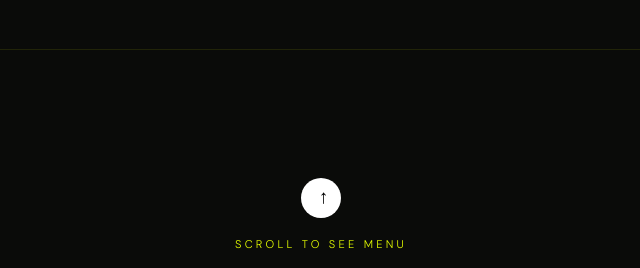
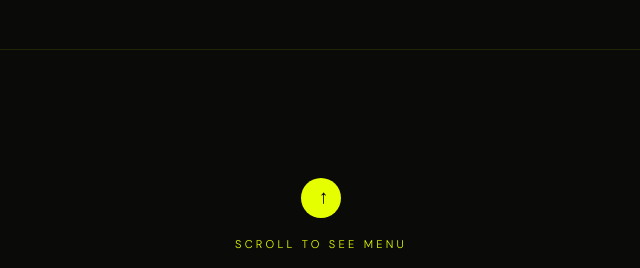
Before and after one commit to LuminaEnvision/khaimalanding, a plain HTML site: page menu.html in a window 1280 px wide. Shown: the part 1704-1972 px from the top of the page, without its empty margins (319-959 px from the left). Drawn offline with nearby package versions, Linux system fonts and the light colour scheme.

Commit message:
Make scroll to see menu arrow yellow to match branding

```diff
--- a/css/style.css
+++ b/css/style.css
@@ -353,14 +353,14 @@ p {
 .arrow-icon {
     width: 40px;
     height: 40px;
-    background: #FFF;
-    /* Pure white arrow circle */
+    background: var(--color-highlight);
     border-radius: 50%;
     display: flex;
     align-items: center;
     justify-content: center;
     color: #000;
     font-size: 1.2rem;
+    font-weight: 700;
     transition: var(--transition-smooth);
     transform: rotate(90deg);
     pointer-events: auto;
```
